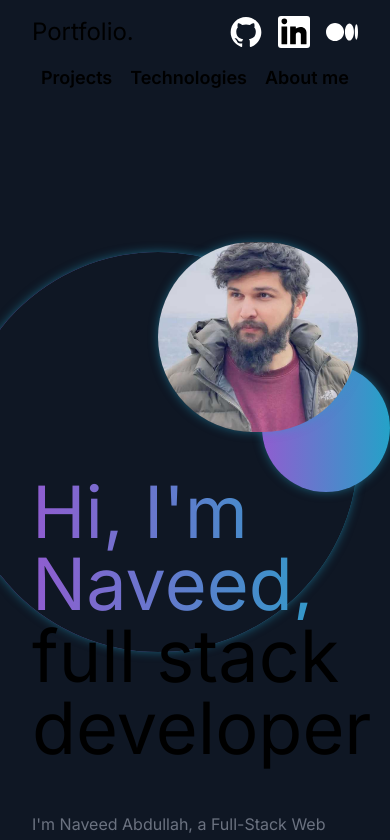
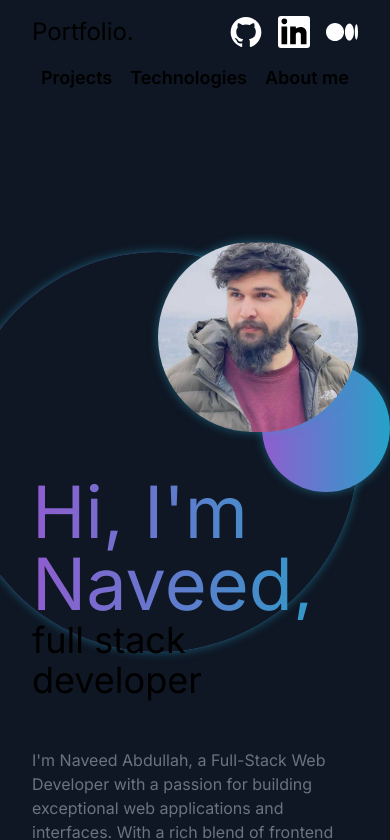
Before and after one commit to harrigit/New_Portfolio, a Next.js app: page / in a window 390 px wide. Shown: the top 840 px of the page. Built offline with nearby package versions, Linux system fonts and the light colour scheme.

Commit message:
Small Design Updates

```diff
--- a/components/FooterSection.tsx
+++ b/components/FooterSection.tsx
@@ -6,7 +6,7 @@ import { CONTACT } from "@/assets/copy";
 
 function FooterSection() {
   return (
-    <div className='mx-8 xl:mx-auto mt-24 py-16 grid grid-cols-2 xl:grid-cols-4 gap-4'>
+    <div className='mx-8 xl:mx-auto mt-24 py-16 grid grid-cols-1 md:grid-cols-2 xl:grid-cols-4 gap-4'>
       <div className='order-1 xl:order-1 '>
         <div className='bg-clip-text text-transparent bg-gradient-to-r from-secondary to-accent text-lg font-bold inline-block'>
           {"Feel free to contact me"}
--- a/components/HeroSection.tsx
+++ b/components/HeroSection.tsx
@@ -15,7 +15,7 @@ function HeroSection() {
             <div className='bg-clip-text text-transparent bg-gradient-to-r from-secondary to-accent text-7xl inline-block'>
               {"Hi, I'm Naveed,"}
             </div>
-            <span className='text-7xl block'>full stack developer</span>
+            <span className='text-4xl md:text-5xl xl:text-7xl block'>full stack developer</span>
           </div>
           <p className='text-md text-gray-500'>{HERO_DESCRIPTION}</p>
           <button
```
